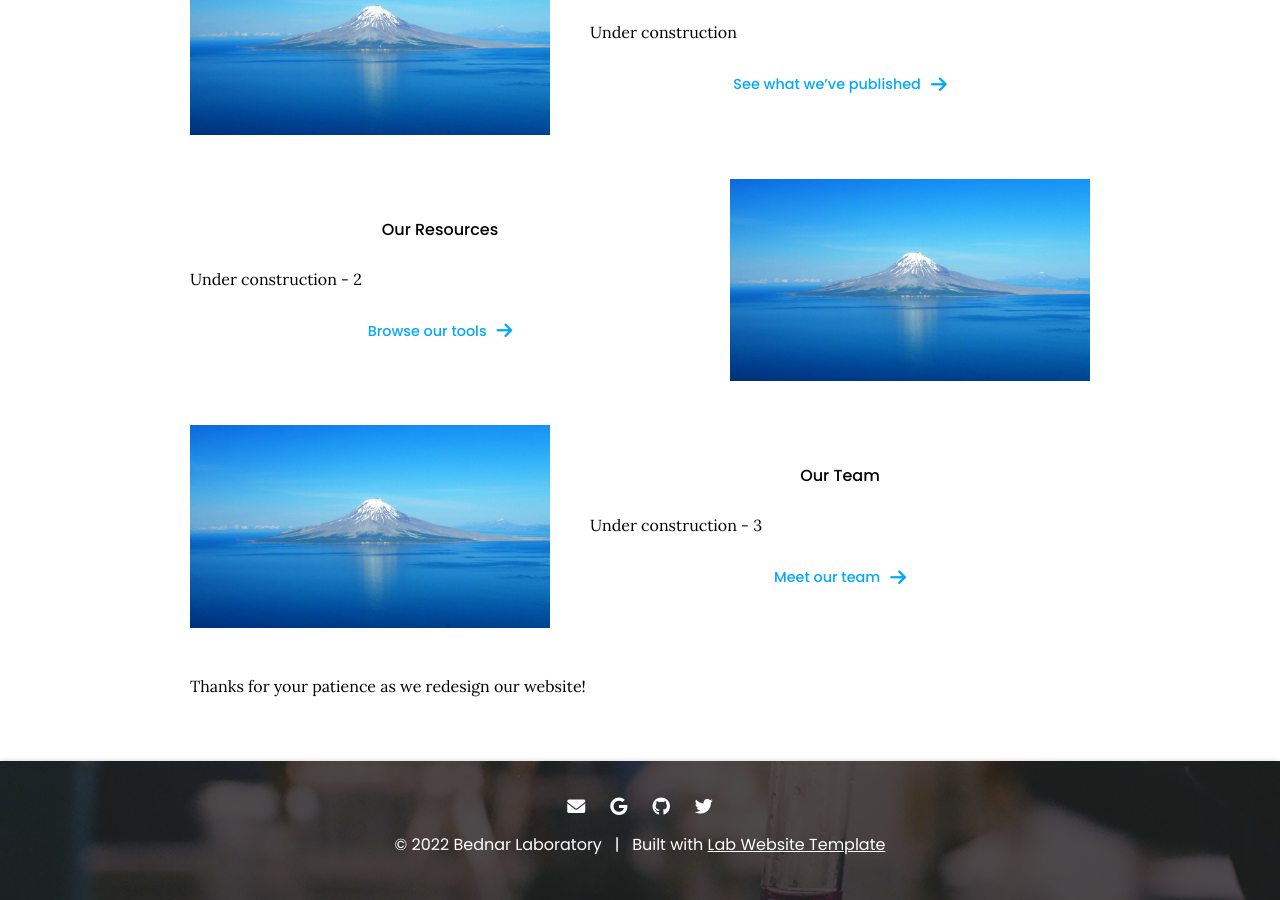
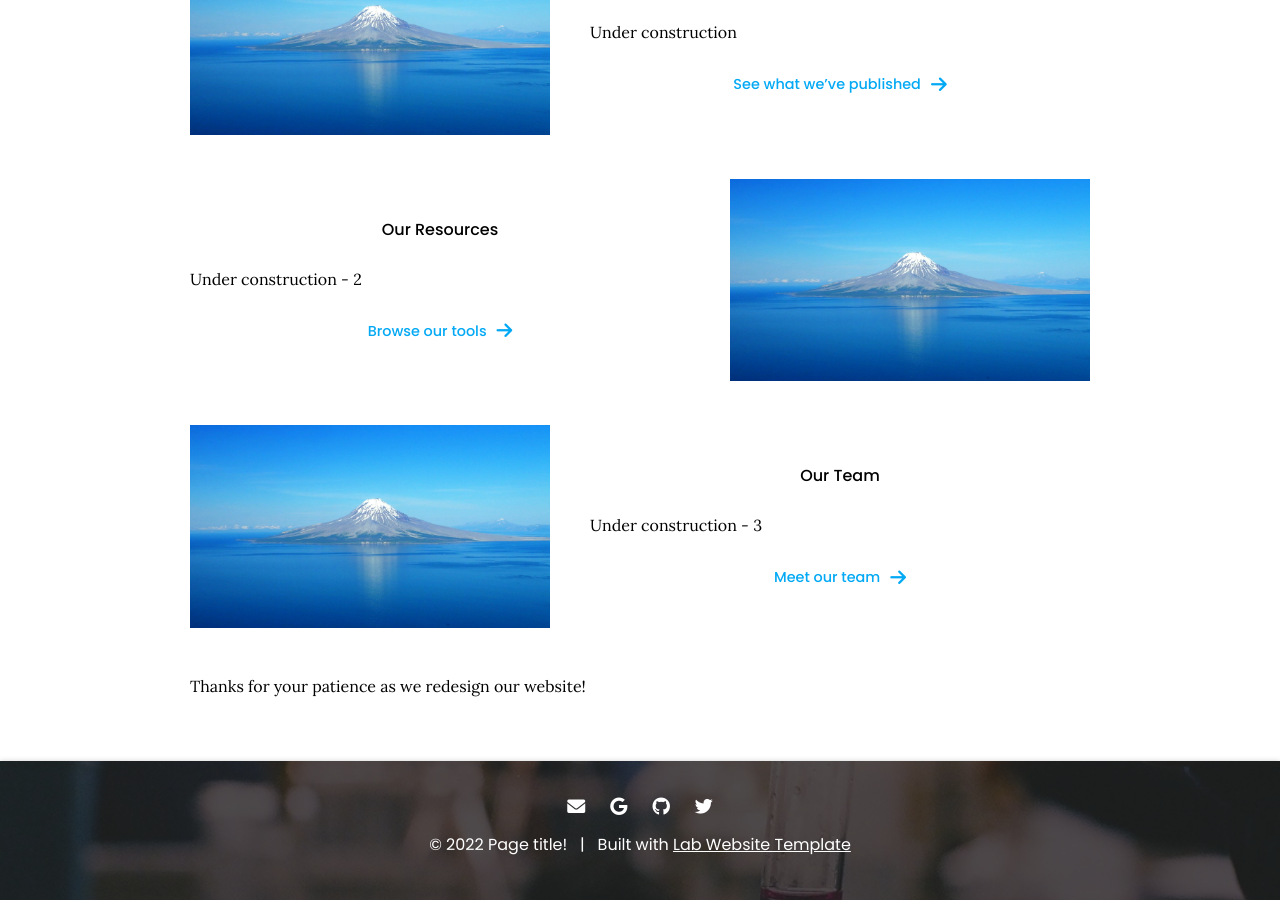
Before and after one commit to Bednar-lab/bednarlab, a Jekyll site: the page built from index.md, in a window 1280 px wide and 900 px high, scrolled down 833 px. Built offline with Jekyll 4.4.1, drawn with Linux system fonts in a browser that asks for light colours; some of the changed text lies outside the part shown.

Commit message:
Update _config.yaml

```diff
--- a/_config.yaml
+++ b/_config.yaml
@@ -1,7 +1,7 @@
 ### basic settings
 
 # site properties and page defaults
-title: Bednar Laboratory
+title: Page title!
 description: An easy-to-use, flexible website template for labs, with automatic citations, GitHub tag imports, pre-built components, and more.
 logo: images/logo.svg
 header: images/background.jpg
```
